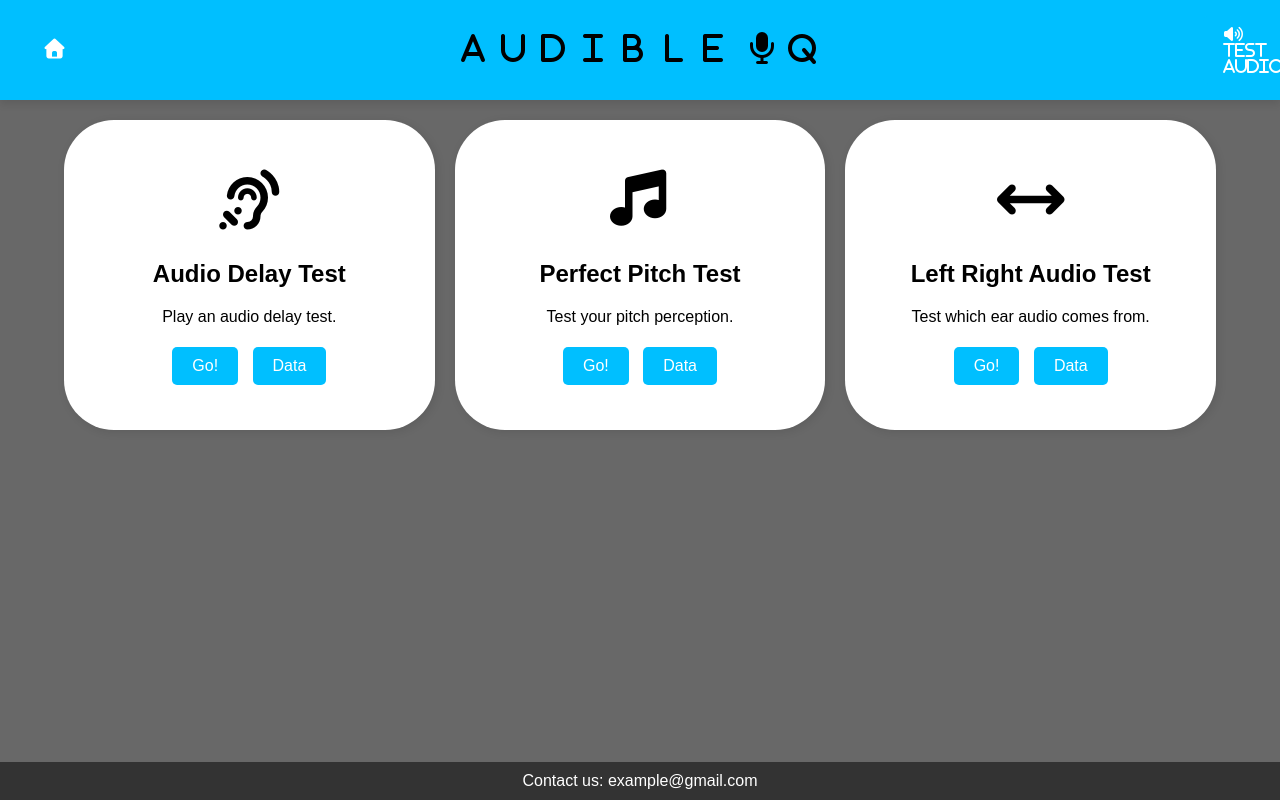
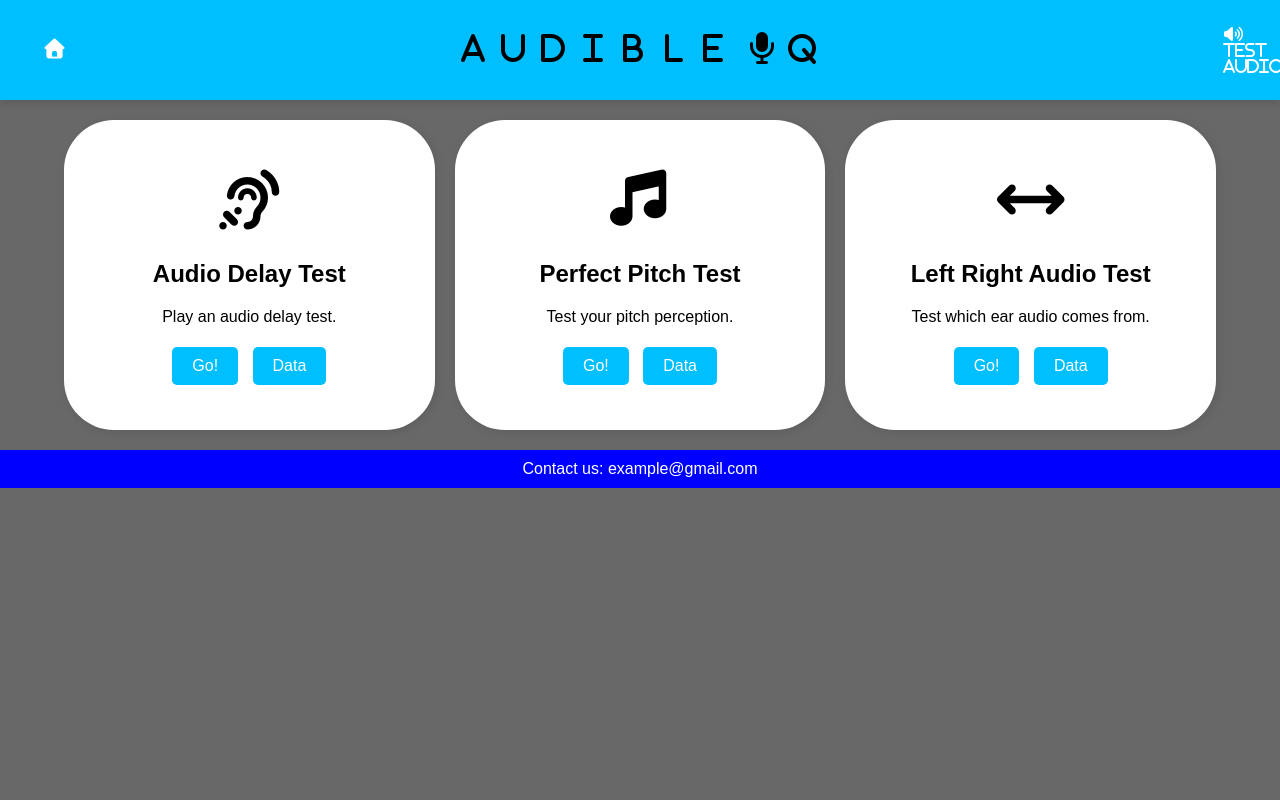
Before and after one commit to phule742/Capstone, a website: page AudibleIQ-main/public/index.html in a window 1280 px wide. Drawn offline with Linux system fonts and the light colour scheme.

Commit message:
Changing

```diff
--- a/AudibleIQ-main/public/index.html
+++ b/AudibleIQ-main/public/index.html
@@ -77,12 +77,11 @@
     });
   </script>
 
+  <!-- Link to the controller script -->
+  <script src="./controller/controller.js"></script>
+
   <!--Contact Section-->
   <div id="contact-info" class="contact-banner">Contact us: example@gmail.com</div>
-
-
-  <!-- Link to the controller script -->
-  <script src="./controller/controller.js"></script>
 
 </body>
 
--- a/AudibleIQ-main/public/styles.css
+++ b/AudibleIQ-main/public/styles.css
@@ -192,10 +192,10 @@ h3 {
 }
 
 .contact-banner {
-    position: fixed;
+    position: bottom;
     bottom: 0;
     width: 100%;
-    background-color: #333;
+    background-color: blue;
     color: white;
     text-align: center;
     padding: 10px 0;
```
